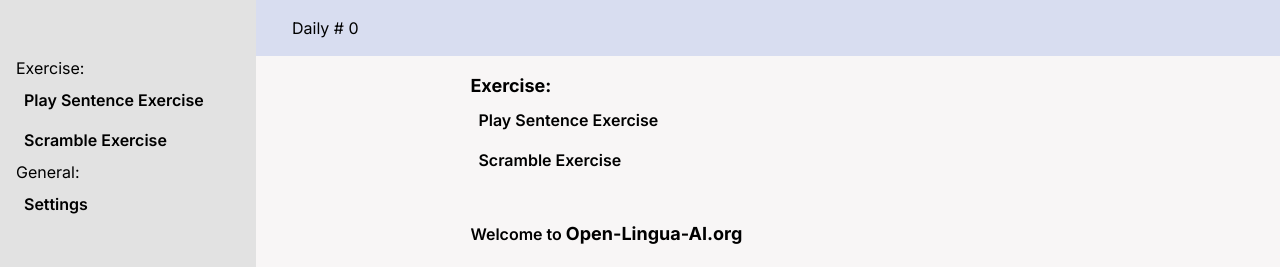
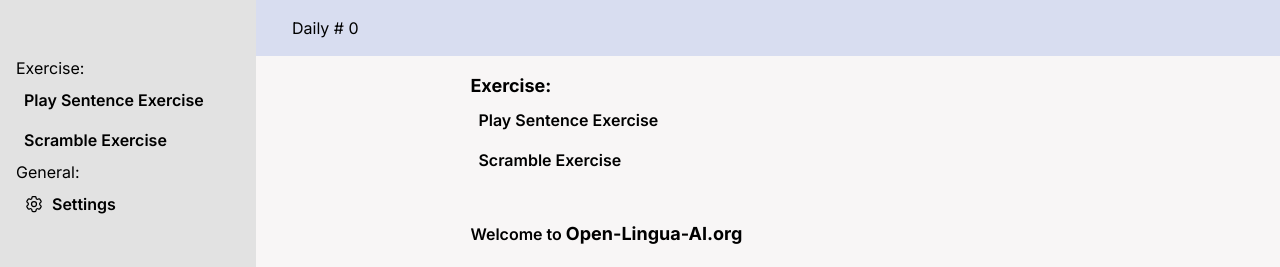
Before and after one commit to eliaweiss/open-lingua-ai, a Next.js app: page / in a window 1280 px wide. Shown: the top 267 px of the page. Built offline with nearby package versions, Linux system fonts and the light colour scheme.

Commit message:
fix layout

```diff
--- a/src/app/components/NavMenu.jsx
+++ b/src/app/components/NavMenu.jsx
@@ -1,5 +1,5 @@
 "use client";
-import { XMarkIcon } from "@heroicons/react/24/outline"; // Correct import syntax for v2
+import { Cog6ToothIcon, XMarkIcon } from "@heroicons/react/24/outline"; // Correct import syntax for v2
 import { useAppContext } from "../context/AppContext";
 
 import ThemeToggle from "./ThemeToggle";
@@ -23,7 +23,12 @@ export function NavMenu({}) {
           <MenuItem href="/scramble">Scramble Exercise</MenuItem>
           <div>General:</div>
 
-          <MenuItem href="/settings">Settings</MenuItem>
+          <MenuItem href="/settings">
+            <div className="flex space-x-2">
+              <Cog6ToothIcon className="w-5" />
+              <div>Settings</div>
+            </div>
+          </MenuItem>
         </div>
       </nav>
     </>
--- a/src/app/layout.js
+++ b/src/app/layout.js
@@ -24,7 +24,9 @@ const AppWrapper = ({ children }) => {
   const { theme, isMenuOpen, setIsMenuOpen } = useAppContext();
 
   return (
-    <div className={`bg-globalBg  text-pText h-screen`}>
+    <div
+      className={`bg-globalBg  text-pText min-h-screen h-full overflow-hidden`}
+    >
       <aside
         className={`bg-menuBg z-50 md:w-64 fixed top-0 left-0 h-full transition-all duration-300 ${
           isMenuOpen ? "w-64" : "w-0"
@@ -32,11 +34,14 @@ const AppWrapper = ({ children }) => {
       >
         <NavMenu isMenuOpen={isMenuOpen} />
       </aside>
-      <main className={`flex-1 ml-0 md:ml-64 h-full `}>
+      <main className={`flex-1 ml-0 md:ml-64 h-full min-h-screen `}>
         <header className="p-4 bg-[#8196db44]">
           <AppHeader />
         </header>
-        <div className="p-4  relative" onClick={() => setIsMenuOpen(false)}>
+        <div
+          className="p-4  relative  h-full"
+          onClick={() => setIsMenuOpen(false)}
+        >
           {children}
         </div>
       </main>
```
